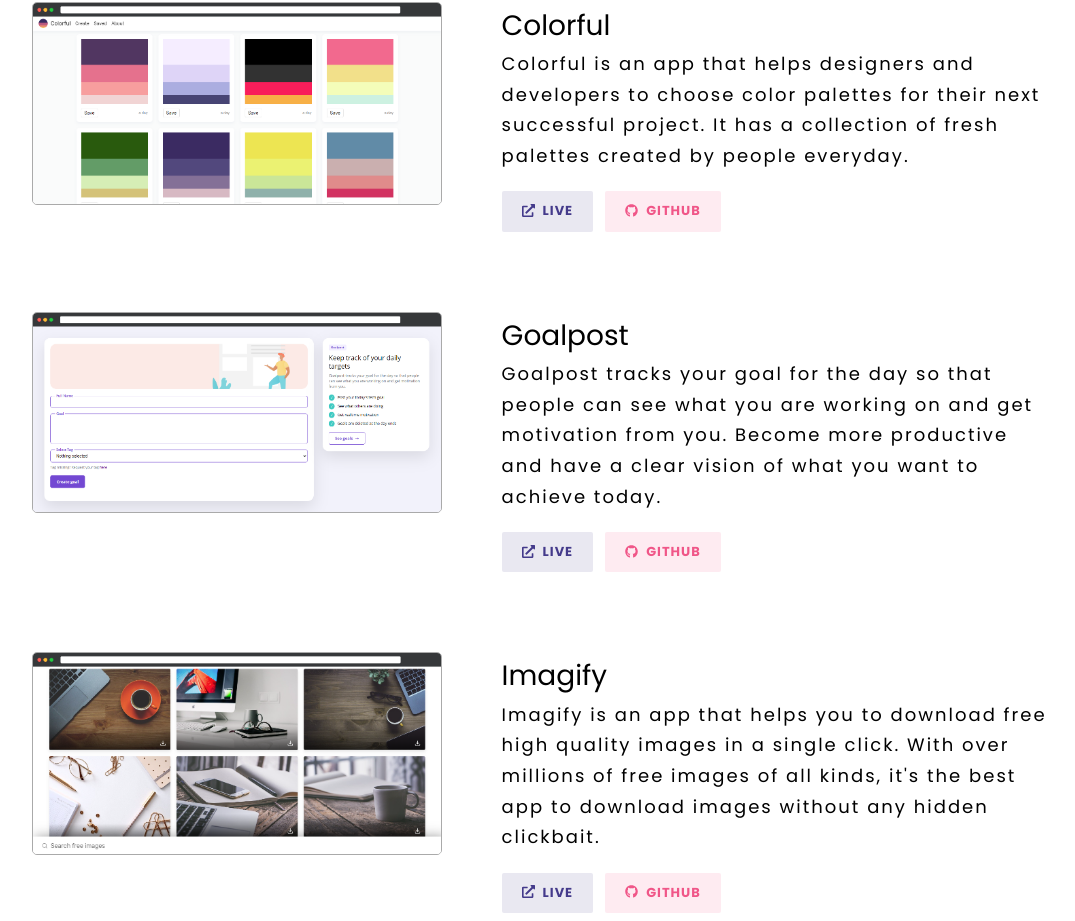
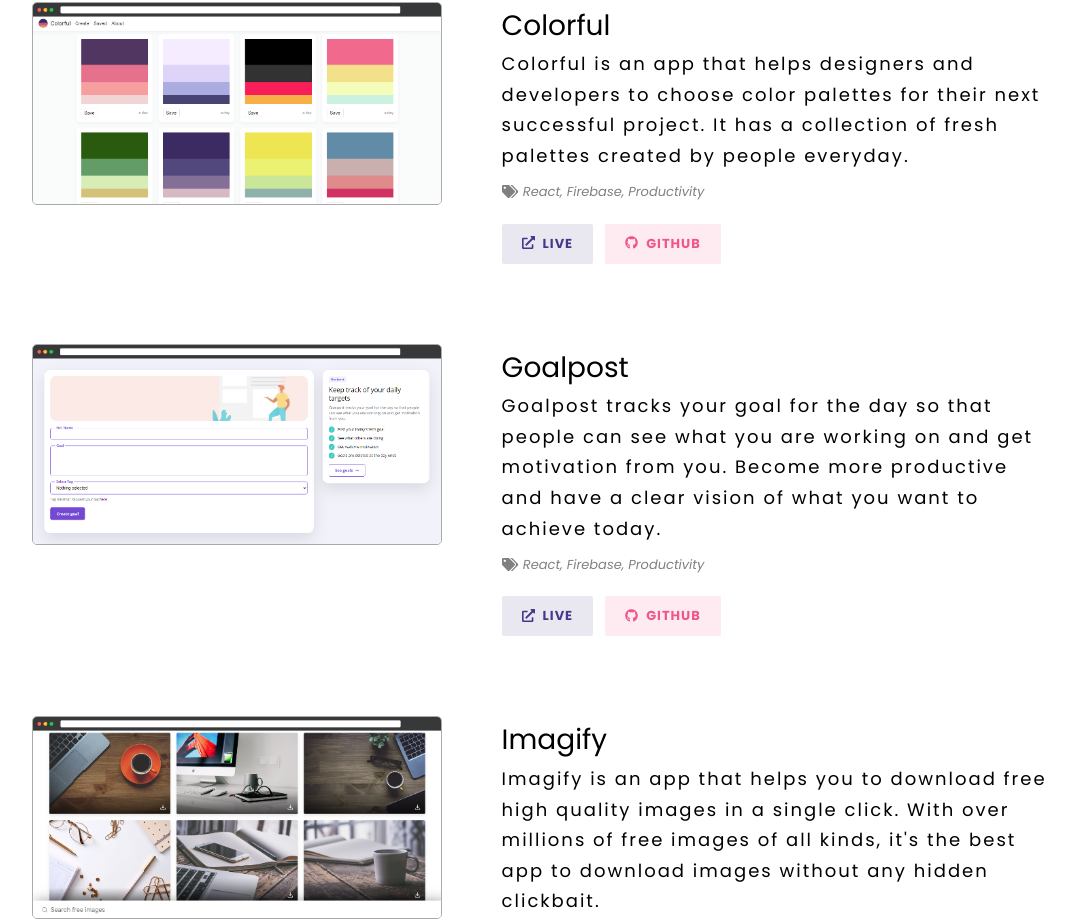
Before and after one commit to DheerajMahra/portfolio, a React (Create React App) app: page / in a window 1280 px wide. Shown: the part 2647-3568 px from the top of the page, without its empty margins (96-1171 px from the left). Built offline with nearby package versions, Linux system fonts and the light colour scheme; some icons are missing.

Commit message:
added tags

```diff
--- a/src/components/work/work-list/WorkList.jsx
+++ b/src/components/work/work-list/WorkList.jsx
@@ -16,6 +16,7 @@
                 img={Colorful}
                 live="https://colorful.now.sh"
                 github="https://github.com/DheerajMahra/colorful"
+                tags="React, Firebase, Productivity"
             >Colorful is an app that helps designers and developers to choose color palettes for their next successful project. It has a collection of fresh palettes created by people everyday.</WorkItem>
 
             <WorkItem
@@ -23,13 +24,16 @@
                 img={Goalpost}
                 live="https://goalpost.now.sh"
                 github="https://github.com/DheerajMahra/goalpost"
-            >Goalpost tracks your goal for the day so that people can see what you are working on and get motivation from you. Become more productive and have a clear vision of what you want to achieve today.</WorkItem>
+                tags="React, Firebase, Productivity"
+            >Goalpost tracks your goal for the day so that people can see what you are working on and get motivation from you. Become more productive and have a clear vision of what you want to achieve today.
+            </WorkItem>
 
             <WorkItem
                 title="Imagify"
                 img={Imagify}
                 live="https://imagify.vercel.app"
                 github="https://github.com/DheerajMahra/imagify"
+                tags="React, Productivity"
             >Imagify is an app that helps you to download free high quality images in a single click. With over millions of free images of all kinds, it's the best app to download images without any hidden clickbait.</WorkItem>
 
             <WorkItem
@@ -37,6 +41,7 @@
                 img={Gifractor}
                 live="https://gifractor.now.sh"
                 github="https://github.com/DheerajMahra/gifractor"
+                tags="React, JustForFun"
             >Record yourself and create custom meme gifs. This app lets you to create two second gifs using your front camera. Download and share the gif and let the meme gif war begin!</WorkItem>
 
             <WorkItem
@@ -44,6 +49,7 @@
                 img={Riocart}
                 live="https://riocart.now.sh"
                 github="https://github.com/DheerajMahra/riocart-redux"
+                tags="React, Redux, Functionality"
             >Riocart is an e-commerce mobile store that mocks the functionality of a real-world shopping app. It allows you to add a product to cart, wishlist a product and checkout.</WorkItem>
 
         </div>
--- a/src/components/work/work-list/work-item/WorkItem.css
+++ b/src/components/work/work-list/work-item/WorkItem.css
@@ -55,7 +55,18 @@
     font-size: 1.8rem;
     letter-spacing: .2rem;
     font-weight: 400;
+    margin-bottom: 1rem;
+}
+
+.Work-item__tags {
+    display: inline-block;
+    font-size: 1.3rem;
+    color: grey;
     margin-bottom: 2rem;
+}
+
+.Work-item__tag-icon {
+    margin-right: .5rem;
 }
 
 @media (max-width: 425px) {
--- a/src/components/work/work-list/work-item/WorkItem.jsx
+++ b/src/components/work/work-list/work-item/WorkItem.jsx
@@ -1,14 +1,14 @@
 import React from 'react'
 import './WorkItem.css'
 import { FontAwesomeIcon } from '@fortawesome/react-fontawesome';
-import { faExternalLinkAlt } from '@fortawesome/free-solid-svg-icons'
+import { faExternalLinkAlt, faTags } from '@fortawesome/free-solid-svg-icons'
 import { faGithub } from "@fortawesome/free-brands-svg-icons"
 
 import Button from '../../../shared/button/Button'
 
 const WorkItem = props => {
 
-    const { title, img, live, github} = props
+    const { title, img, tags, live, github} = props
 
     return (
         <div className="Work-list__item">
@@ -18,6 +18,10 @@
             <div className="Work-item__content-box">
                 <h3 className="Work-item__head">{title}</h3>
                 <p className="Work-item__desc">{props.children}</p>
+                <small className="Work-item__tags">
+                    <FontAwesomeIcon className="Work-item__tag-icon" icon={faTags} />
+                    <i>{tags}</i>
+                </small>
                 <div className="Work-item__btn-box">
                     <Button href={live} primary>
                         <FontAwesomeIcon className="Work-item__btn-icon" icon={faExternalLinkAlt} />
```
